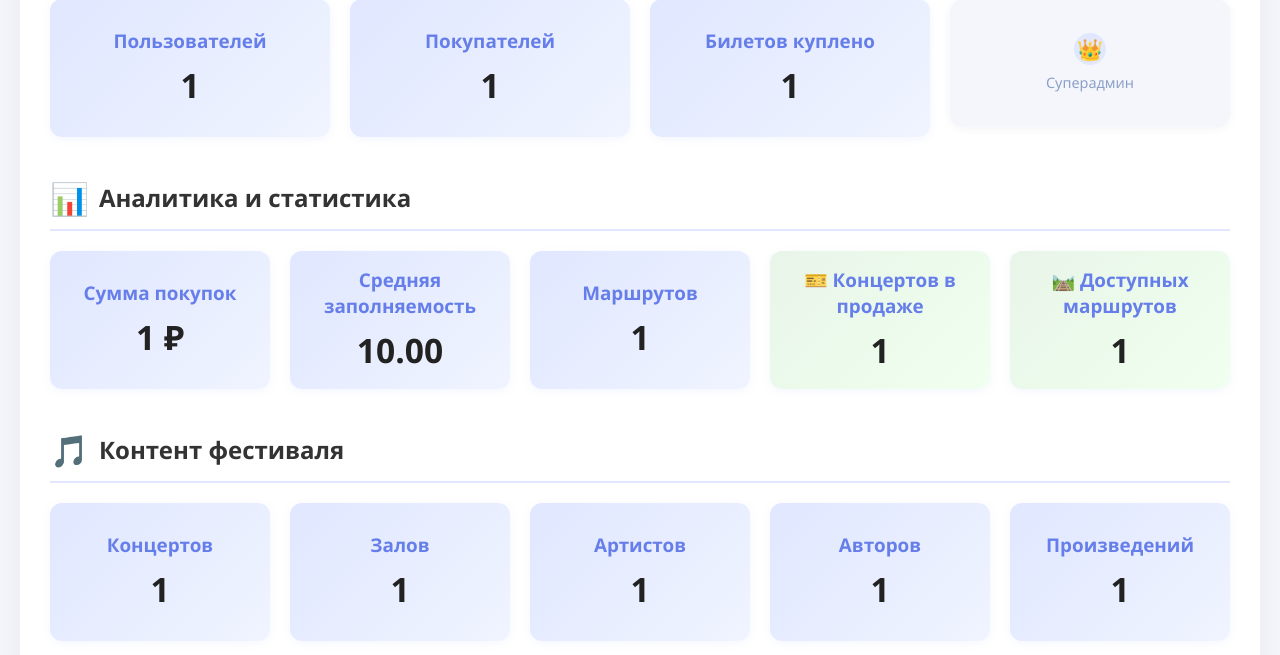
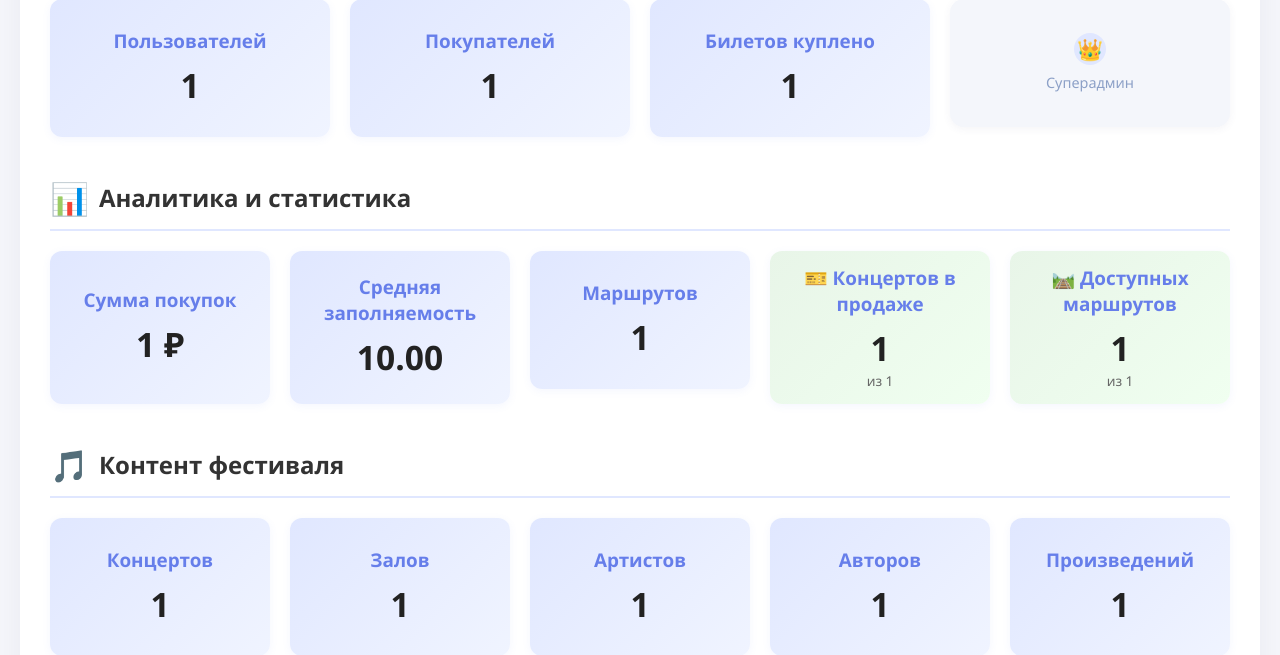
Before and after one commit to dmagog/Figaro, a Python web app: template app/templates/admin_index.html in a window 1280 px wide. Shown: the part 334-989 px from the top of the page. Run offline with Jinja, Linux system fonts and the light colour scheme; the template is opened without the code that fills it: most values are stand-ins (such as "Sample title", 1, 10 or a date in 2020).

Commit message:
update blocks for left concerts and routes at admin main page

```diff
--- a/app/templates/admin_index.html
+++ b/app/templates/admin_index.html
@@ -280,10 +280,12 @@
                 <div class="summary-card" style="background: linear-gradient(135deg, #e8f5e8 0%, #f0fff0 100%);">
                     <h3>🎫 Концертов в продаже</h3>
                     <p>{{ summary.available_concerts_count or 0 }}</p>
+                    <small style="color: #666; font-size: 0.85em;">из {{ summary.concerts_count or 0 }}</small>
                 </div>
                 <div class="summary-card" style="background: linear-gradient(135deg, #e8f5e8 0%, #f0fff0 100%);">
                     <h3>🛤️ Доступных маршрутов</h3>
                     <p>{{ summary.available_routes_count or 0 }}</p>
+                    <small style="color: #666; font-size: 0.85em;">из {{ summary.routes_count or 0 }}</small>
                 </div>
             </div>
         </div>
```
